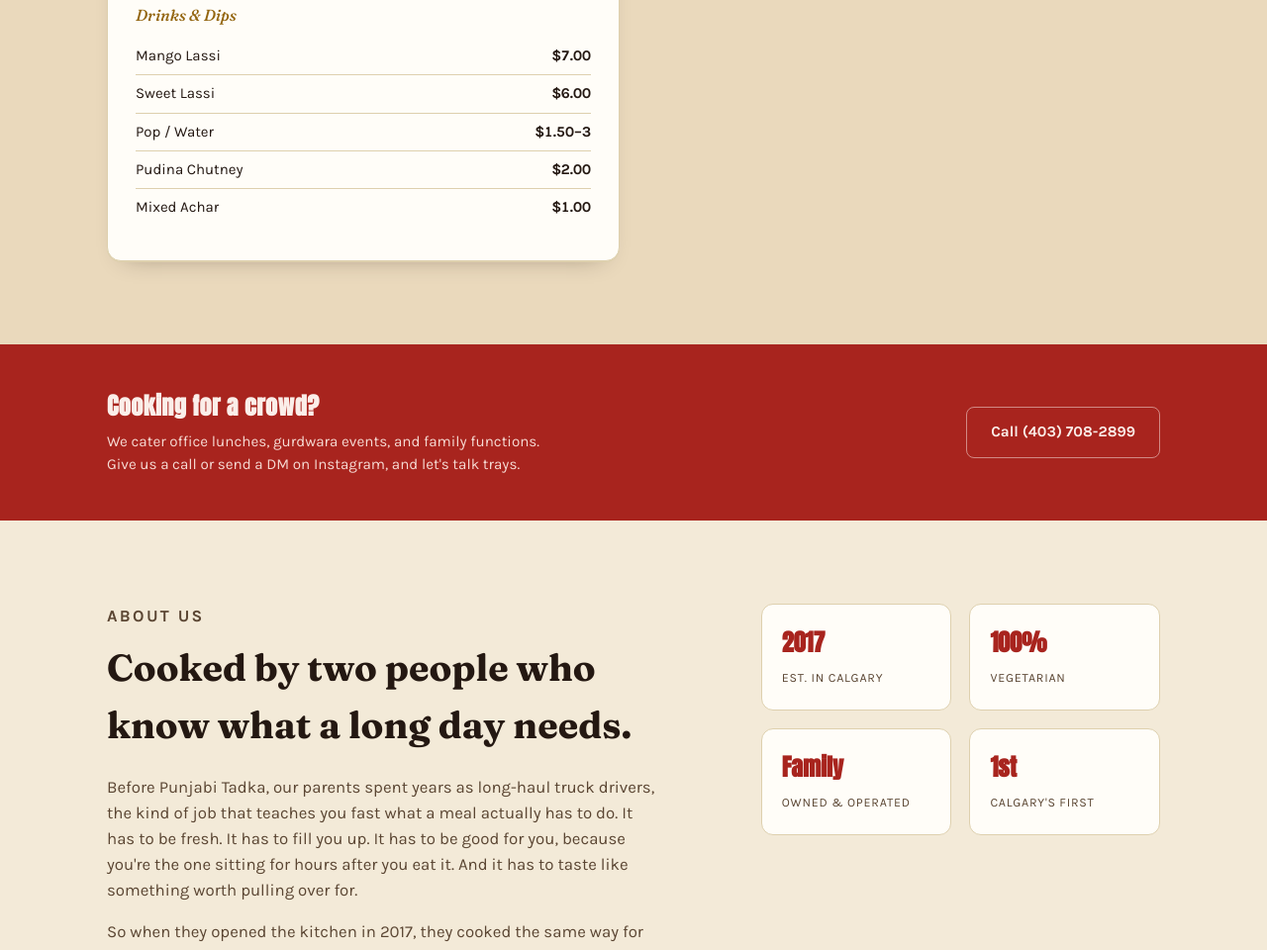
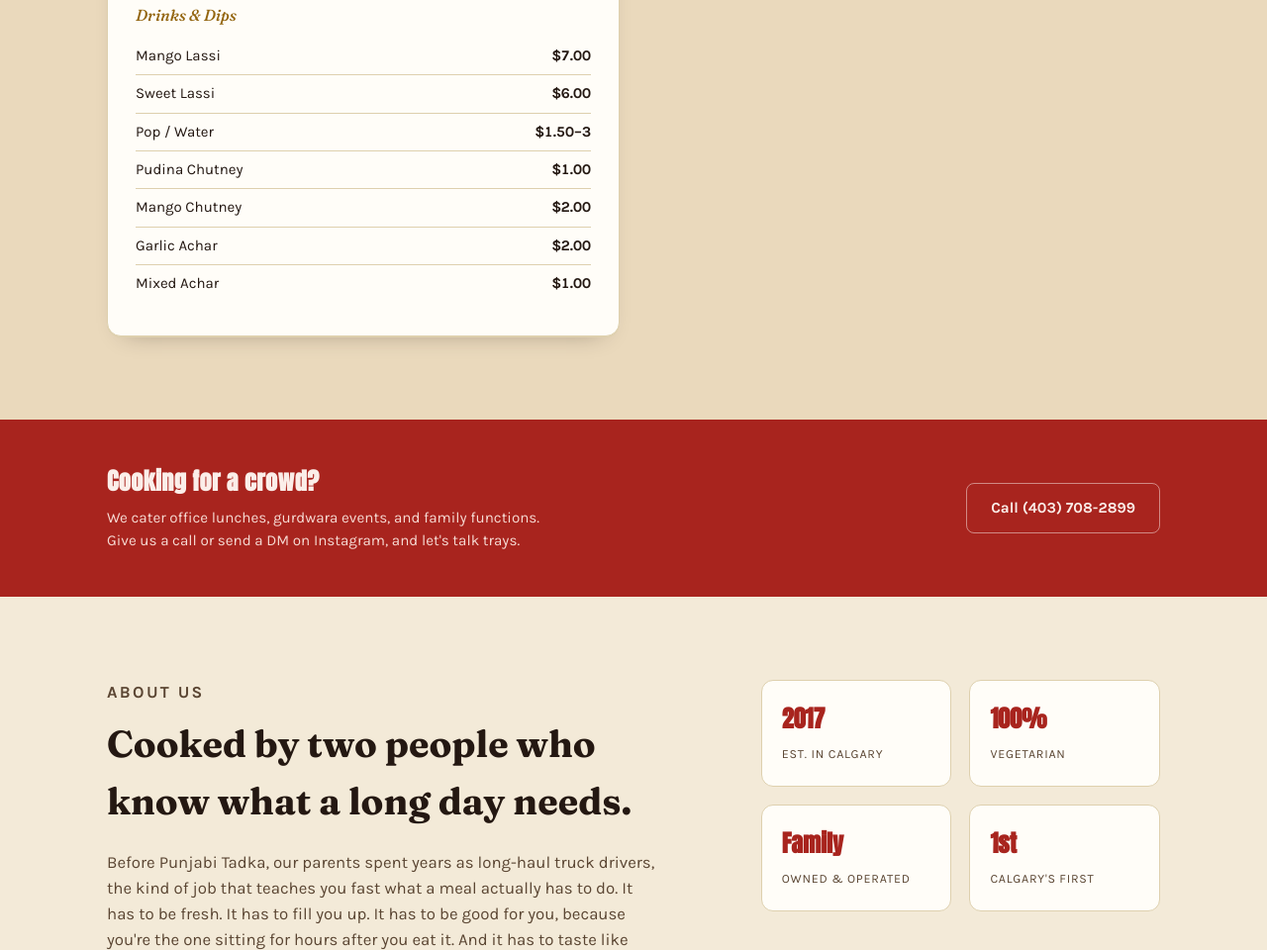
Before and after one commit to BalkaranJ/Punjabi-Tadka-2026, a plain HTML site: page index.html in a window 1280 px wide. Shown: the part 2519-3479 px from the top of the page at 99% size. Drawn offline with Linux system fonts and the light colour scheme; no server answers.

Commit message:
Update Dips pricing/lineup from current TV menu board
Pudina Chutney was listed at $2, actually $1. Also adds Mango
Chutney and Garlic Achar, which weren't on the site at all.
Confirms the $11.99 paratha combo price is correct as-is.

```diff
--- a/index.html
+++ b/index.html
@@ -216,7 +216,9 @@
             <div class="menu__line"><span class="menu__line-name">Mango Lassi</span><span class="price">$7.00</span></div>
             <div class="menu__line"><span class="menu__line-name">Sweet Lassi</span><span class="price">$6.00</span></div>
             <div class="menu__line"><span class="menu__line-name">Pop / Water</span><span class="price">$1.50–3</span></div>
-            <div class="menu__line"><span class="menu__line-name">Pudina Chutney</span><span class="price">$2.00</span></div>
+            <div class="menu__line"><span class="menu__line-name">Pudina Chutney</span><span class="price">$1.00</span></div>
+            <div class="menu__line"><span class="menu__line-name">Mango Chutney</span><span class="price">$2.00</span></div>
+            <div class="menu__line"><span class="menu__line-name">Garlic Achar</span><span class="price">$2.00</span></div>
             <div class="menu__line"><span class="menu__line-name">Mixed Achar</span><span class="price">$1.00</span></div>
           </div>
         </div>
```
